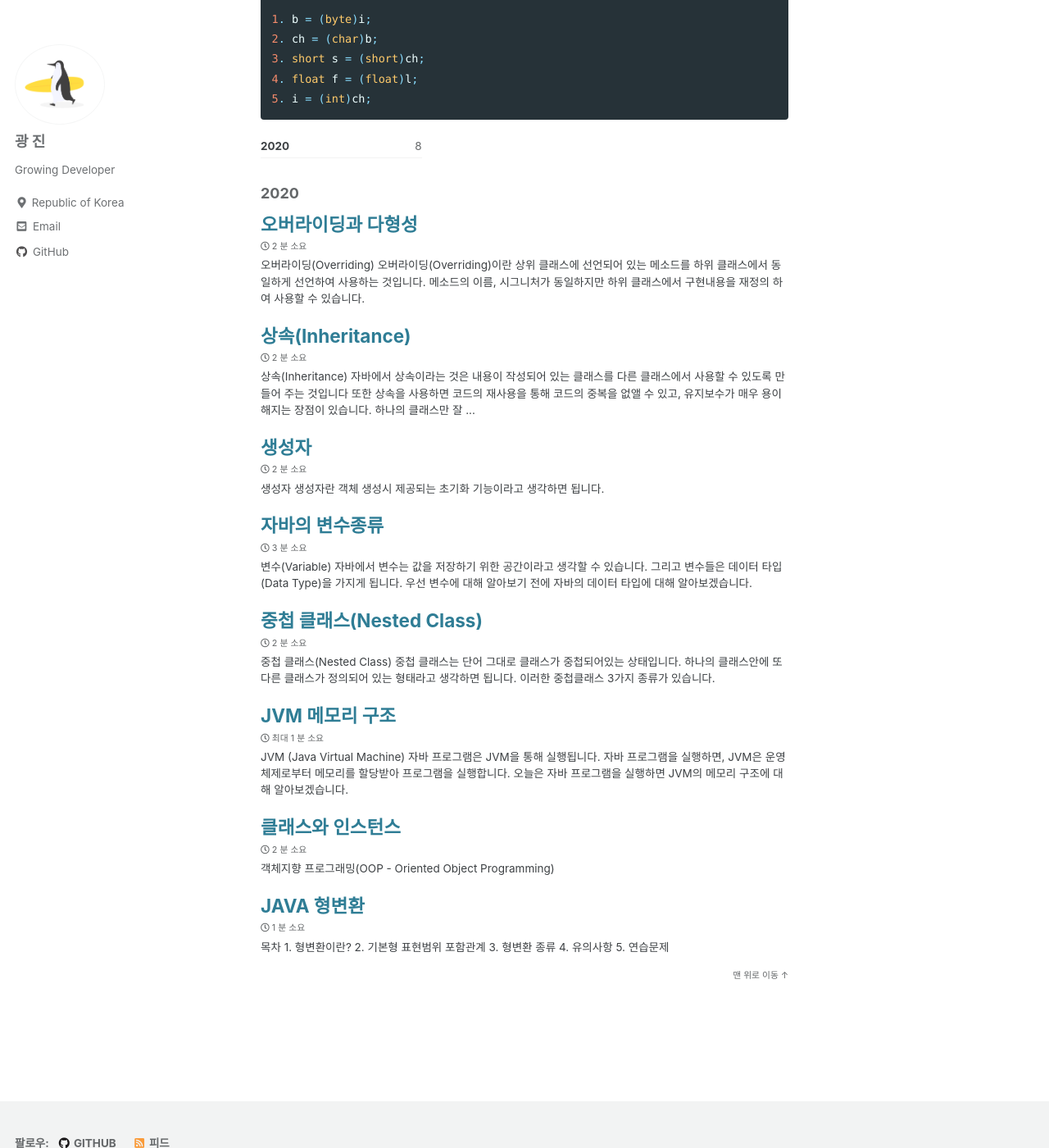
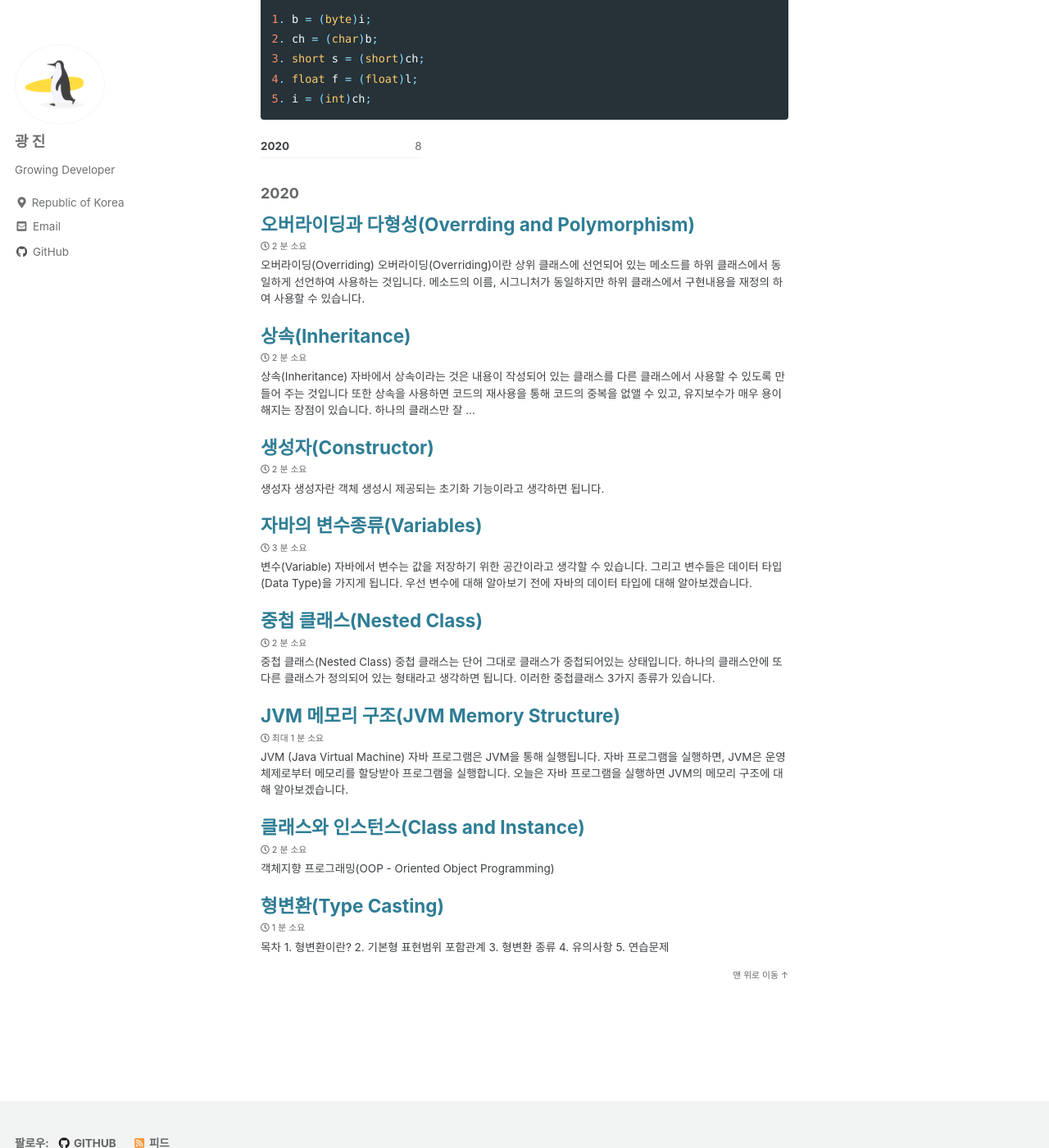
Before and after one commit to KOR-SHIN/KOR-SHIN.github.io, a Jekyll site: the page built from _posts/2020-07-27-casting.markdown, in a window 1280 px wide and 1400 px high, scrolled down 2478 px. Shown: the whole window at 82% size. Built offline with Jekyll 4.4.1, drawn with Linux system fonts in a browser that asks for light colours; cached includes are drawn as plain includes; some of the changed text lies outside the part shown.

Commit message:
Modify Post Title

```diff
--- a/_posts/2020-07-27-casting.markdown
+++ b/_posts/2020-07-27-casting.markdown
@@ -1,6 +1,6 @@
 ---
 layout : posts
-title : JAVA 형변환
+title : 형변환(Type Casting)
 comments : true
 tag :
   - JAVA
--- a/_posts/2020-07-30-oop-class-instance.markdown
+++ b/_posts/2020-07-30-oop-class-instance.markdown
@@ -1,6 +1,6 @@
 ---
 layout : posts
-title : 클래스와 인스턴스
+title : 클래스와 인스턴스(Class and Instance)
 tag :
     - JAVA
 categories :
--- a/_posts/2020-07-31-memory-structure.markdown
+++ b/_posts/2020-07-31-memory-structure.markdown
@@ -1,6 +1,6 @@
 ---
 layout : posts
-title : JVM 메모리 구조
+title : JVM 메모리 구조(JVM Memory Structure)
 comments : true
 tag :
     - JAVA
--- a/_posts/2020-08-03-variable-type.md
+++ b/_posts/2020-08-03-variable-type.md
@@ -1,6 +1,6 @@
 ---
 layout : posts
-title : 자바의 변수종류
+title : 자바의 변수종류(Variables)
 categories :
     - BASIC JAVA
 tag :
--- a/_posts/2020-08-05-constructor.md
+++ b/_posts/2020-08-05-constructor.md
@@ -1,6 +1,6 @@
 ---
 layout : posts
-title : 생성자
+title : 생성자(Constructor)
 categories :
     - BASIC JAVA
 tag :
--- a/_posts/2020-08-07-overriding.markdown
+++ b/_posts/2020-08-07-overriding.markdown
@@ -1,6 +1,6 @@
 ---
 layout : posts
-title : 오버라이딩과 다형성
+title : 오버라이딩과 다형성(Overrding and Polymorphism)
 categories :
     - BASIC JAVA
 tag :
```
